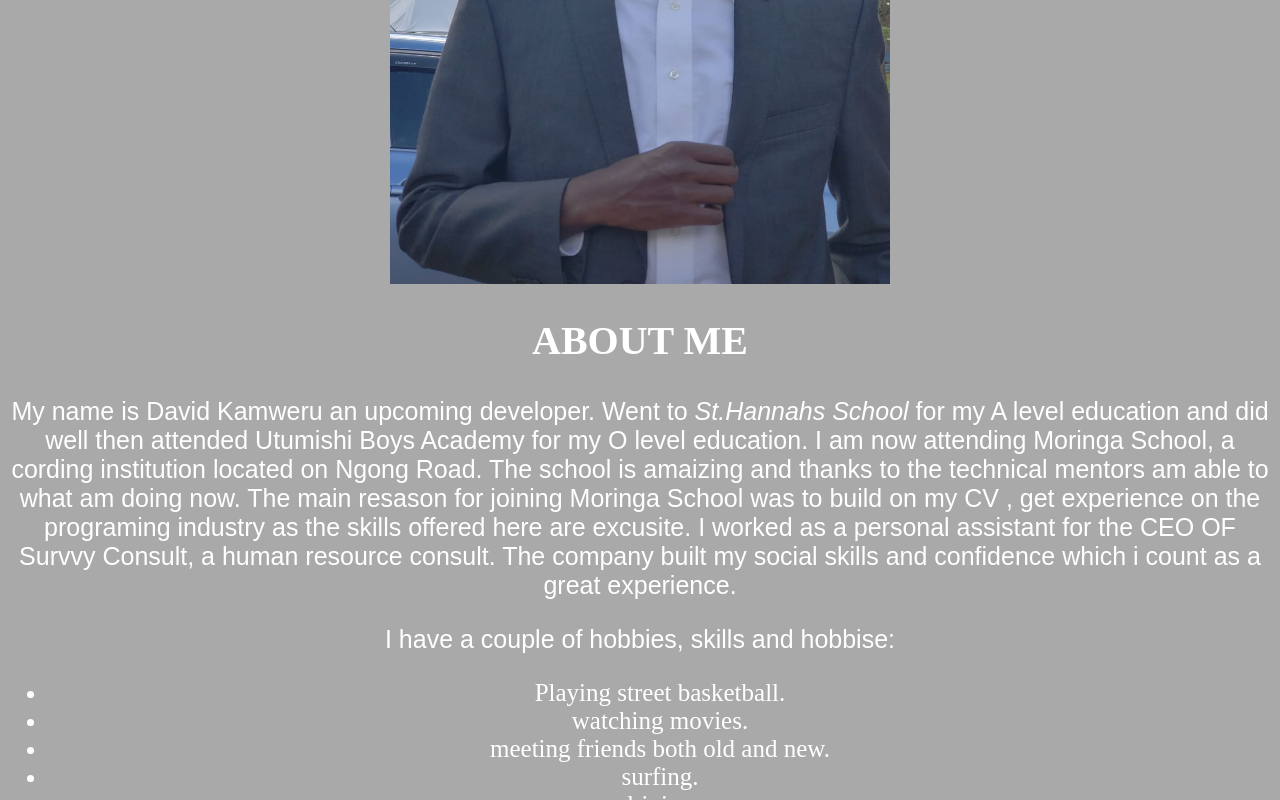
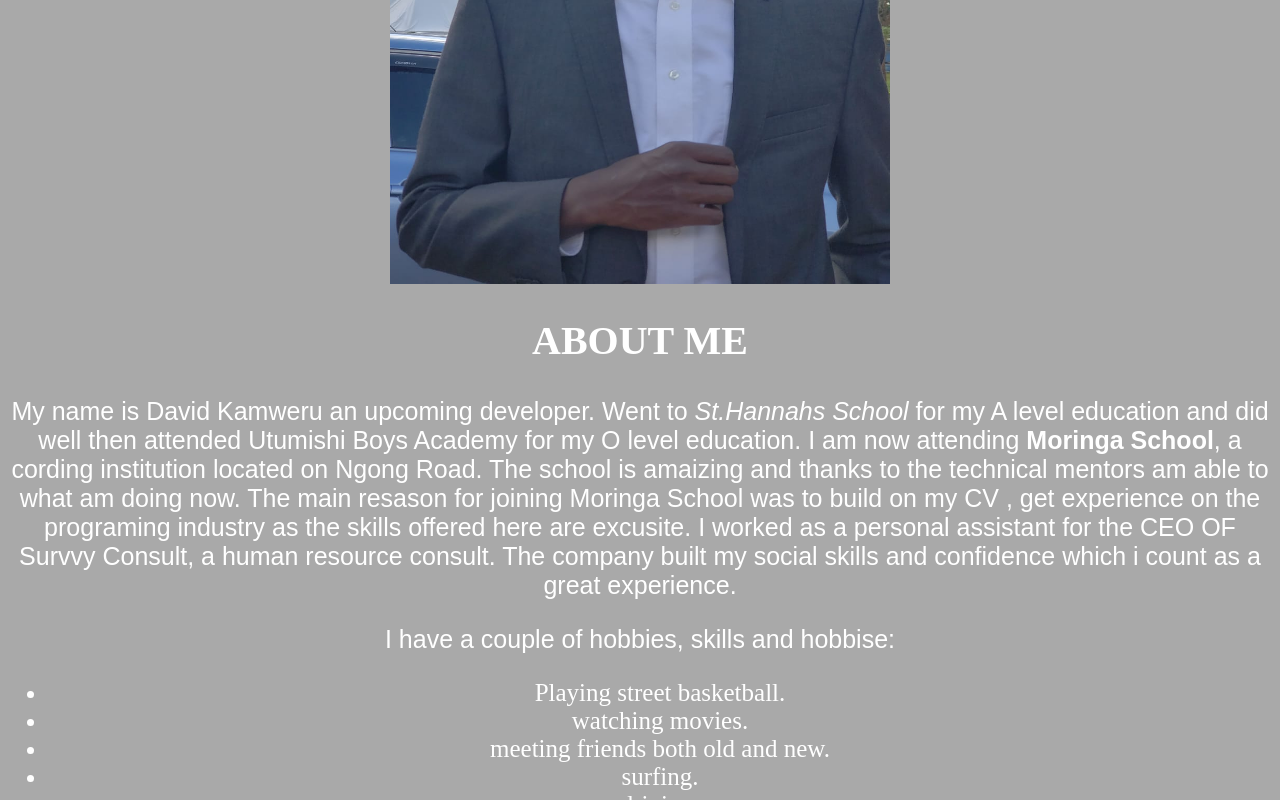
Before and after one commit to daviekish/week-1-Prifolio, a plain HTML site: page index.html in a window 1280 px wide. Shown: the part 398-1198 px from the top of the page. Drawn offline with Linux system fonts and the light colour scheme.

Commit message:
higlighting of moringa school.

```diff
--- a/index.html
+++ b/index.html
@@ -10,7 +10,7 @@
         <div class="kamweru.jpg"><img src="images/kamweru.jpg" alt="A photo of kamweru"></div>
   </div>
     <h2>ABOUT ME</h2>
-    <p>My name is David Kamweru an upcoming developer. Went to <em>St.Hannahs School</em> for my A level education and did well then attended Utumishi Boys Academy for my O level education. I am now attending Moringa School, a cording institution located on Ngong Road. The school is amaizing and thanks to the technical mentors am able to what am doing now. The main resason for joining Moringa School was to build on my CV , get experience on the programing industry as the skills offered here are excusite. I worked as a personal assistant for the CEO OF Survvy Consult, a human resource consult. The company built my social skills and confidence which i count as a great experience.
+    <p>My name is David Kamweru an upcoming developer. Went to <em>St.Hannahs School</em> for my A level education and did well then attended Utumishi Boys Academy for my O level education. I am now attending <strong>Moringa School</strong>, a cording institution located on Ngong Road. The school is amaizing and thanks to the technical mentors am able to what am doing now. The main resason for joining Moringa School was to build on my CV , get experience on the programing industry as the skills offered here are excusite. I worked as a personal assistant for the CEO OF Survvy Consult, a human resource consult. The company built my social skills and confidence which i count as a great experience.
     <p> I have a couple of hobbies, skills and hobbise:</P>
      <ul>
        <li>Playing street basketball.</li>
```
